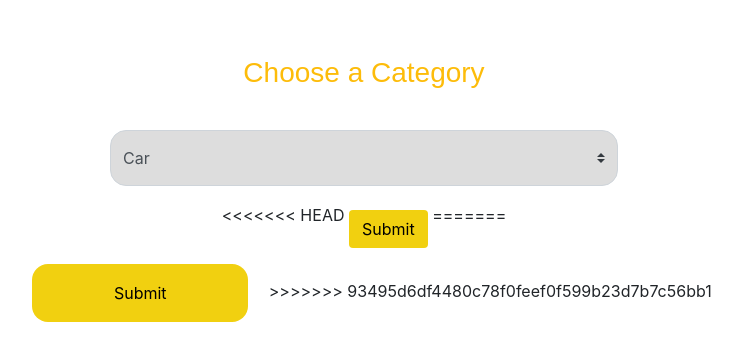
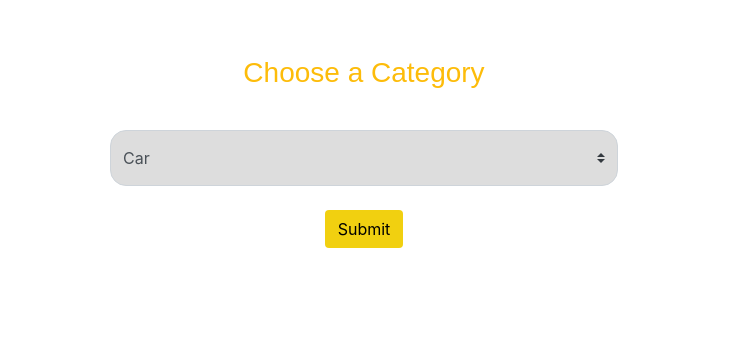
Before and after one commit to kadammayuresh008/Blankabotzproject, a Django app: page /buyrent/ in a window 1280 px wide. Shown: the part 58-419 px from the top of the page, without its empty margins (276-1018 px from the left). Run offline with Django 3.2, Linux system fonts and the light colour scheme; a user stored in the database is signed in; data comes from the database, SQL or seed files in the repository; both versions use the stored data as it was after the commit; some libraries are stand-ins or nearby versions.

```diff
--- a/Xyzlo/User/templates/buyrent.html
+++ b/Xyzlo/User/templates/buyrent.html
@@ -22,12 +22,7 @@ buyrent
 </select>
 </div>
 </div>
-<<<<<<< HEAD
 <button type="submit" class="btn buyrent-btn">Submit</button>
-=======
-<br>
-<button type="submit" class="btn buy-btn">Submit</button>
->>>>>>> 93495d6df4480c78f0feef0f599b23d7b7c56bb1
 </div>
 </form>
   {% endblock content %}
```
Also changed, not shown: Xyzlo/db.sqlite3.
